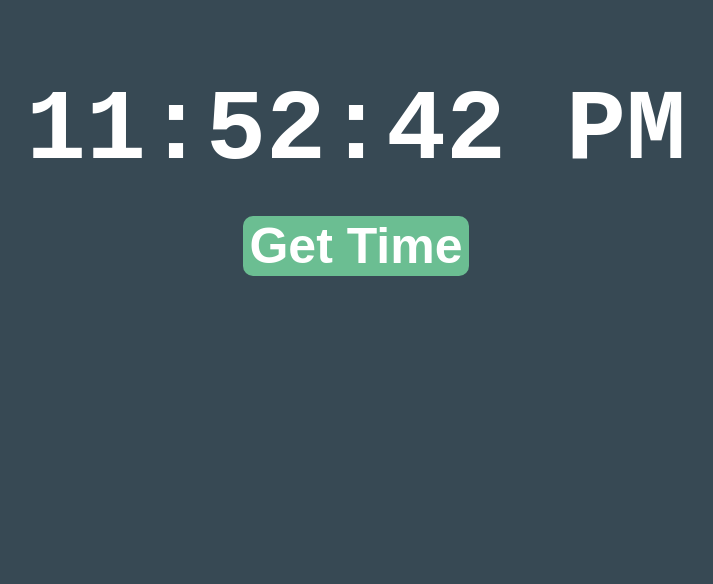
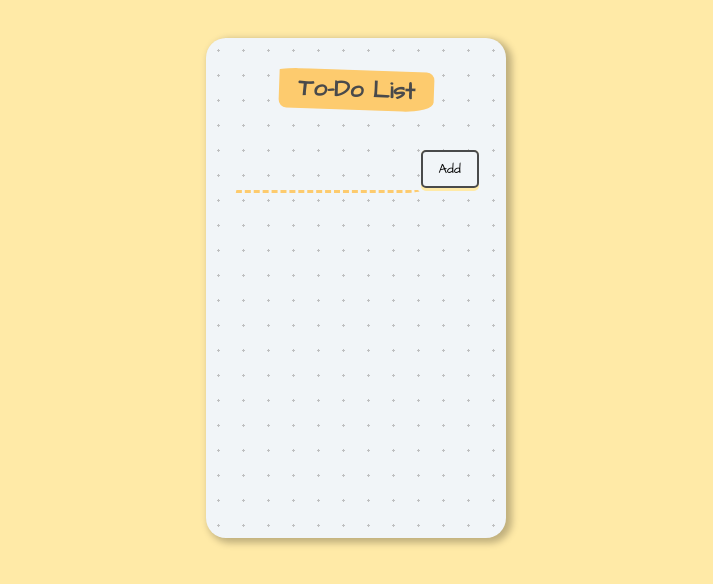
Before and after one commit to Lakubas/Lakubas.github.io, a React (Create React App) app: page / in a window 1280 px wide. Shown: the top 584 px of the page, without its empty margins (284-997 px from the left). Built offline with nearby package versions, Linux system fonts and the light colour scheme.

Commit message:
Spread challenge complete!

```diff
--- a/package.json
+++ b/package.json
@@ -1,5 +1,5 @@
 {
-  "name": "introduction-to-state-completed",
+  "name": "changing-complex-state",
   "version": "1.0.0",
   "description": "",
   "keywords": [],
--- a/public/index.html
+++ b/public/index.html
@@ -3,8 +3,8 @@
 	<head>
 		<title>React App</title>
 		<link
+			href="https://fonts.googleapis.com/css?family=Architects+Daughter&display=swap"
 			rel="stylesheet"
-      href="https://fonts.googleapis.com/css?family=Poiret+One|Montserrat:900"
 		/>
 		<link rel="stylesheet" href="styles.css" />
 	</head>
--- a/public/styles.css
+++ b/public/styles.css
@@ -1,23 +1,79 @@
 body {
-  font: normal 14px/100% "Andale Mono", AndaleMono, monospace;
-  color: #fff;
-  padding: 50px;
-  background-color: #374954;
-  text-align: center;
+	background-color: #ffeaa7;
+	min-height: 70vh;
+	padding: 1rem;
+	box-sizing: border-box;
+	display: flex;
+	justify-content: center;
+	align-items: center;
+	color: hsl(198, 1%, 29%);
+	font-family: "Architects Daughter", cursive;
+	text-align: center;
+	font-size: 130%;
 }
 
-h1 {
-  font-size: 100px;
+.container {
+	width: 100%;
+	height: auto;
+	min-height: 500px;
+	max-width: 500px;
+	min-width: 250px;
+	background: #f1f5f8;
+	background-image: radial-gradient(#bfc0c1 7.2%, transparent 0);
+	background-size: 25px 25px;
+	border-radius: 20px;
+	box-shadow: 4px 3px 7px 2px #00000040;
+	padding: 1rem;
+	box-sizing: border-box;
+}
+.heading {
+	display: flex;
+	align-items: center;
+	justify-content: center;
+	margin-bottom: 1rem;
+}
+.heading h1 {
+	transform: rotate(2deg);
+	padding: 0.2rem 1.2rem;
+	border-radius: 20% 5% 20% 5%/5% 20% 25% 20%;
+	background-color: #fdcb6e;
+	font-size: 1.5rem;
+}
+
+.form input {
+	box-sizing: border-box;
+	background-color: transparent;
+	padding: 0.7rem;
+	border-bottom-right-radius: 15px 3px;
+	border-bottom-left-radius: 3px 15px;
+	border: solid 3px transparent;
+	border-bottom: dashed 3px #fdcb6e;
+	font-family: "Architects Daughter", cursive;
+	font-size: 1rem;
+	color: hsla(260, 2%, 25%, 0.7);
+	width: 70%;
+	margin-bottom: 20px;
 }
 
 button {
-  background-color: #6bbe92;
-  border: 0;
-  border-radius: 10px;
-  box-shadow: 5px;
-  margin: 10px;
-  text-align: center;
-  color: #fff;
-  font-weight: bold;
-  font-size: 50px;
+	padding: 0;
+	border: none;
+	font-family: "Architects Daughter", cursive;
+	text-decoration: none;
+	padding-bottom: 3px;
+	border-radius: 5px;
+	background-color: #ffeaa7;
 }
+button span {
+	background: #f1f5f8;
+	display: block;
+	padding: 0.5rem 1rem;
+	border-radius: 5px;
+	border: 2px solid hsl(198, 1%, 29%);
+}
+
+li {
+	text-align: left;
+	position: relative;
+	padding: 0.5rem;
+}
--- a/src/components/App.jsx
+++ b/src/components/App.jsx
@@ -1,20 +1,47 @@
-import React from "react";
+import React, {Component} from "react";
 
 function App() {
-	const [time, setTime] = React.useState(new Date().toLocaleTimeString());
+    const [inputText, setinputText] = React.useState("");
+    const [todoItems, setTodoItems] = React.useState([]);
 
-	function getTime() {
-		let time = new Date().toLocaleTimeString();
-		setTime(time);
-	}
+    function changeinputText(event) {
+        let value = event.target.value;
+        setinputText(value);
+    }
 
-	setInterval(getTime, 1);
-	return (
-		<div className="container">
-			<h1>{time}</h1>
-			<button onClick={getTime}>Get Time</button>
-		</div>
-	);
+    function addTodoListItem() {
+        setTodoItems((prevItems) => {
+            return [
+                ...prevItems,
+                inputText
+            ];
+        });
+        // todoItems.push(inputText);
+        setinputText("");
+    }
+
+    function Todo() {
+        return todoItems.map((todoItem) => <li key={todoItem}>{todoItem}</li>);
+    }
+
+    return (
+        <div className="container">
+            <div className="heading">
+                <h1>To-Do List</h1>
+            </div>
+            <div className="form">
+                <input type="text" onChange={changeinputText} value={inputText}/>
+                <button onClick={addTodoListItem}>
+                    <span>Add</span>
+                </button>
+            </div>
+            <div>
+                <ul>
+                    <Todo/>
+                </ul>
+            </div>
+        </div>
+    );
 }
 
 export default App;
--- a/src/index.js
+++ b/src/index.js
@@ -2,21 +2,10 @@
 import ReactDOM from "react-dom";
 import App from "./components/App";
 
-//Challenge:
-//1. Given that you can get the current time using:
-let time = new Date().toLocaleTimeString();
-console.log(time);
-//Show the latest time in the <h1> when the Get Time button
-//is pressed.
+ReactDOM.render(<App />, document.getElementById("root"));
 
-//2. Given that you can get code to be called every second
-//using the setInterval method.
-//Can you get the time in your <h1> to update every second?
-
-//e.g. uncomment the code below to see Hey printed every second.
-// function sayHi() {
-// 	console.log("Hey");
-// }
-// setInterval(sayHi, 1000);
-
-ReactDOM.render(<App />, document.getElementById("root"));
+//CHALLENGE: Make this app work by applying what you've learnt.
+//1. When new text is written into the input, its state should be saved.
+//2. When the add button is pressed, the current data in the input should be
+//added to an array.
+//3. The <ul> should display all the array items as <li>s
```
Also changed, not shown: 1 other file (tests, documents, lock files or other folders). Lines whose indentation alone changed are shown as unchanged.
